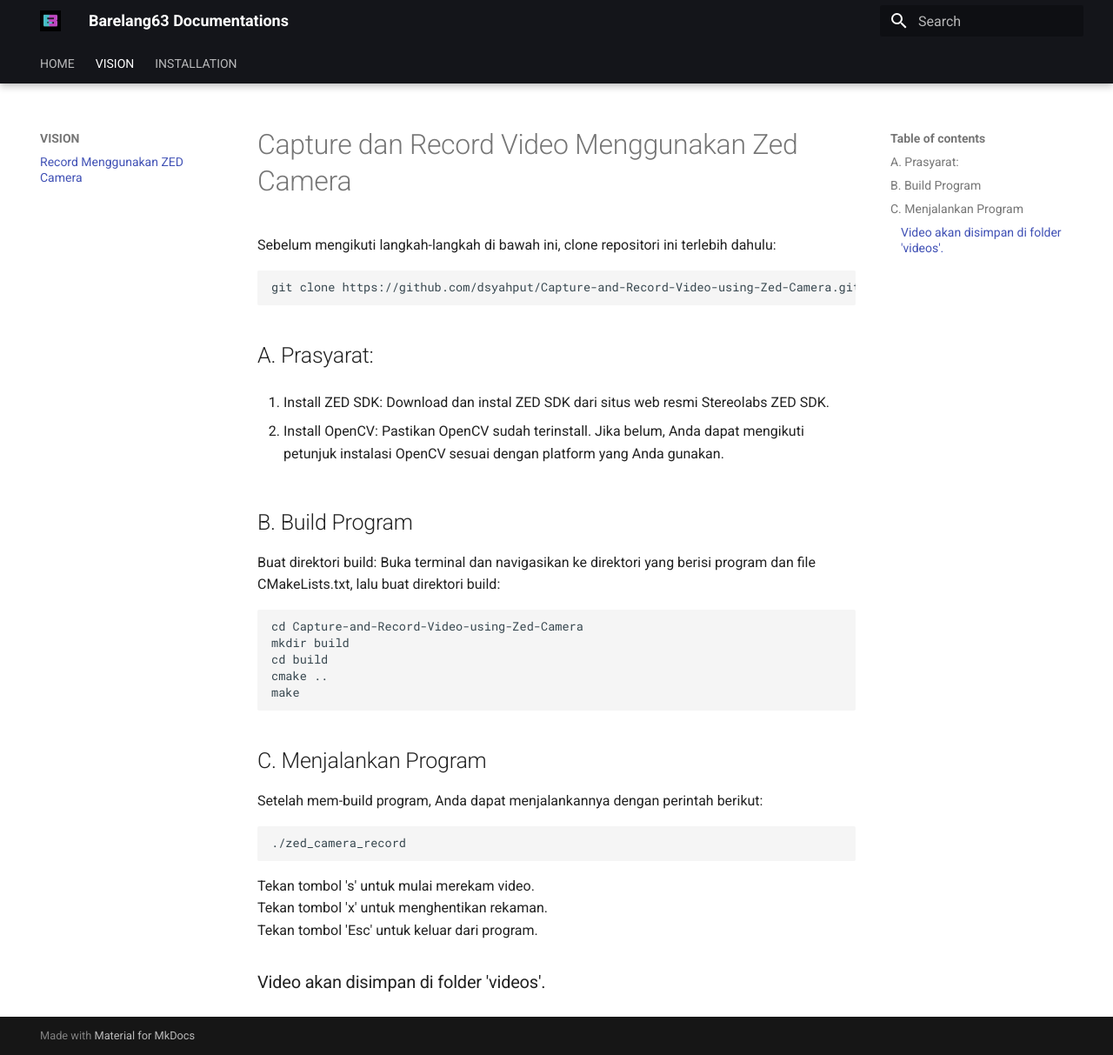
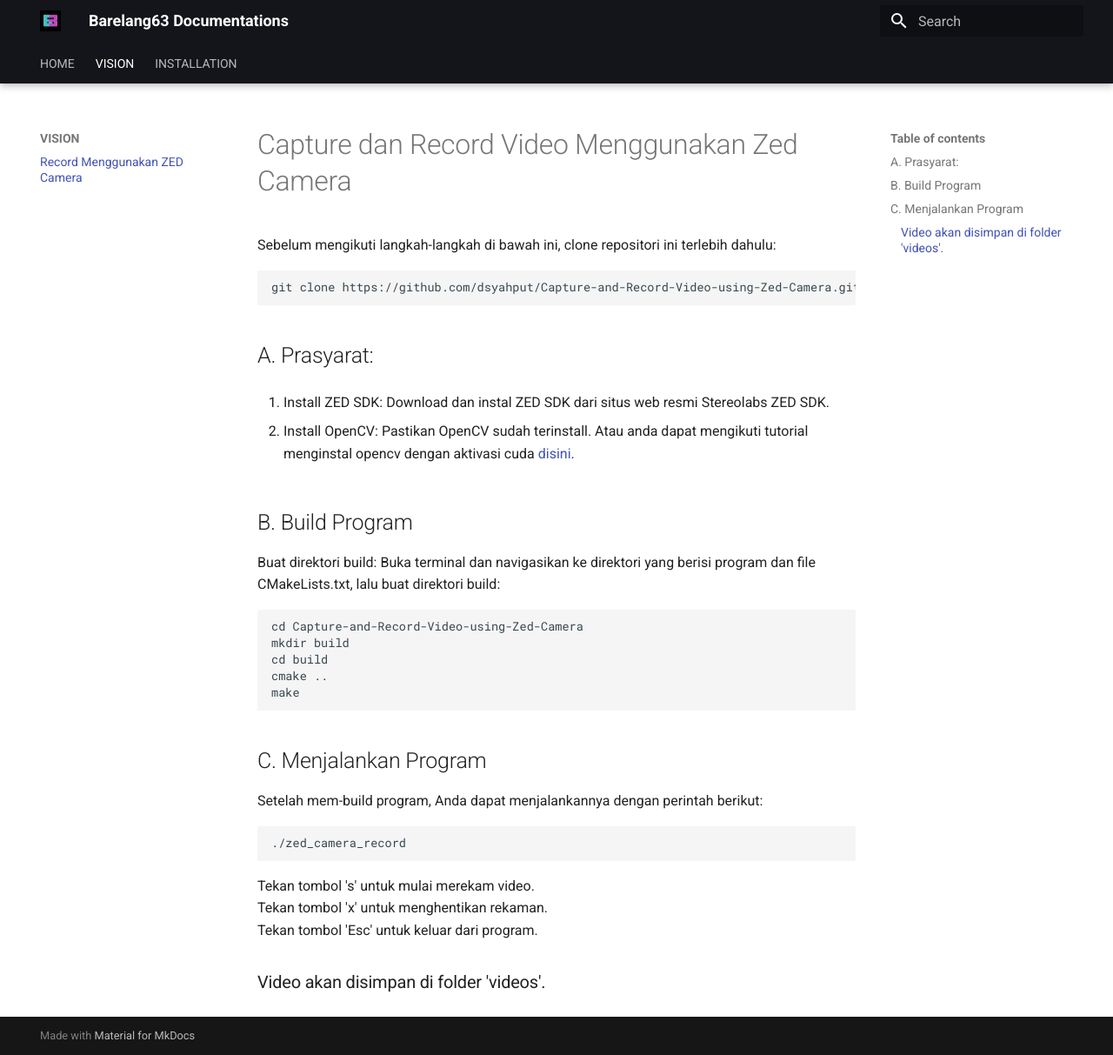
Before and after one commit to Barelang63-BRAIL/Barelang63-Dokumentasi, an MkDocs documentation site: the page built from docs/VISION/record_zed.md, in a window 1280 px wide and 1213 px high. Shown: the whole window at 87% size. Built offline with MkDocs 1.6.1 and Material for MkDocs 9.7.7, drawn with Linux system fonts in a browser that asks for light colours.

Commit message:
update record_zed.md

```diff
--- a/docs/VISION/record_zed.md
+++ b/docs/VISION/record_zed.md
@@ -9,7 +9,7 @@ git clone https://github.com/dsyahput/Capture-and-Record-Video-using-Zed-Camera.
 
 1. Install ZED SDK: Download dan instal ZED SDK dari situs web resmi Stereolabs ZED SDK.
 
-2. Install OpenCV: Pastikan OpenCV sudah terinstall. Jika belum, Anda dapat mengikuti petunjuk instalasi OpenCV sesuai dengan platform yang Anda gunakan.
+2. Install OpenCV: Pastikan OpenCV sudah terinstall. Atau anda dapat mengikuti tutorial menginstal opencv dengan aktivasi cuda [disini](INSTALL/install_opencv.md).
 
 ## B. Build Program
 Buat direktori build: Buka terminal dan navigasikan ke direktori yang berisi program dan file CMakeLists.txt, lalu buat direktori build:
```
